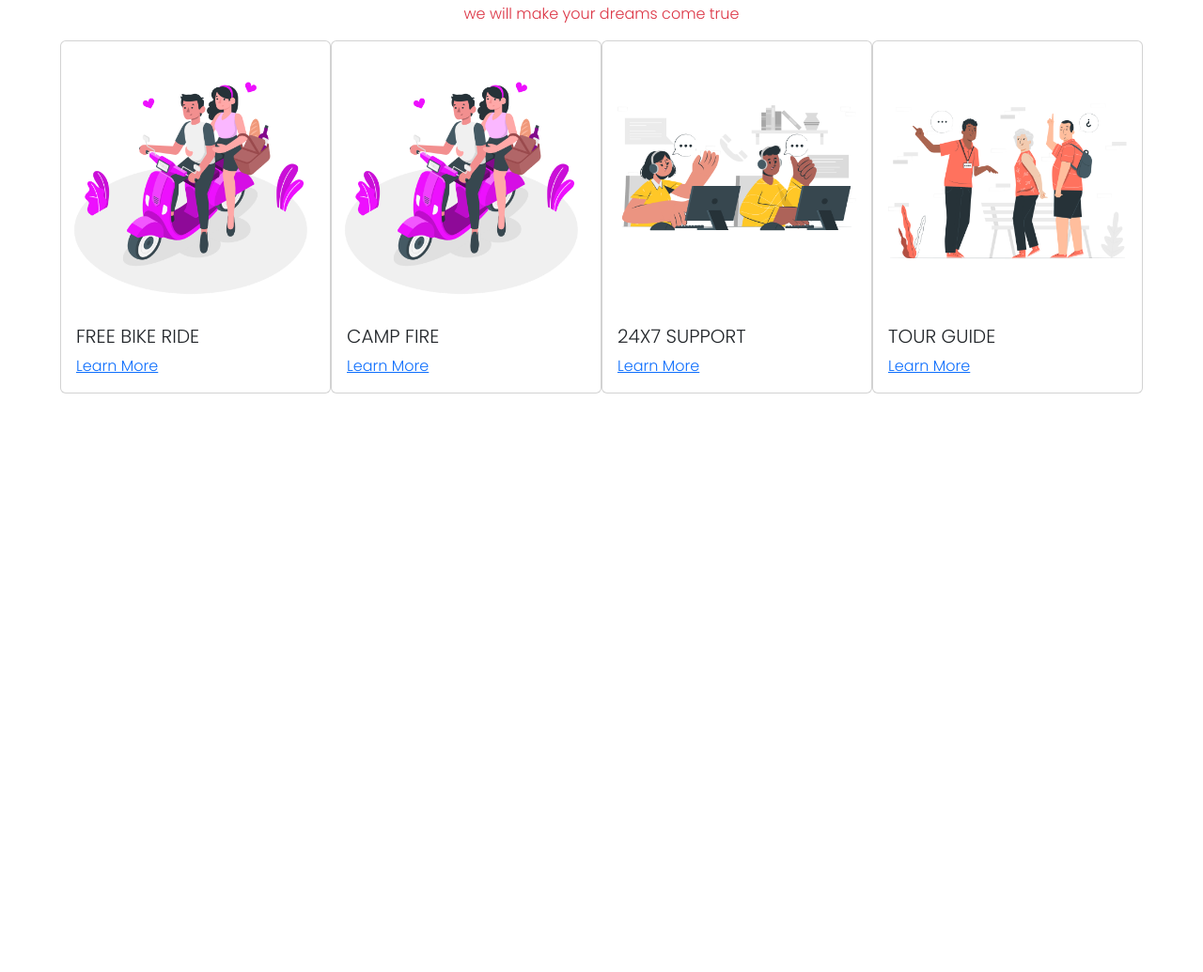
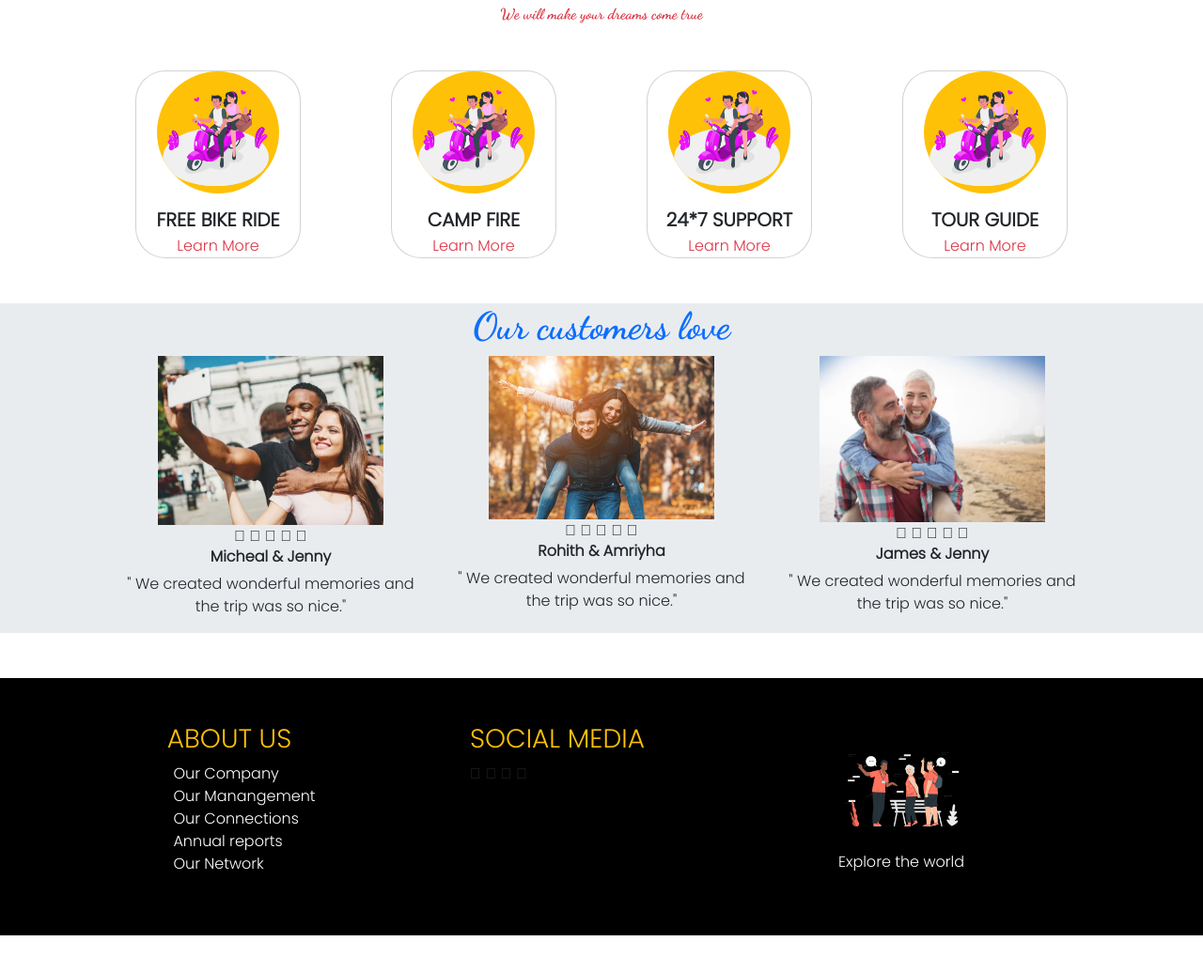
Before and after one commit to almasks/travel-guide, a plain HTML site: page index.html in a window 1280 px wide. Shown: the part 2958-3993 px from the top of the page at 94% size. Before the commit the page ends 3377 px from the top, so only its background shows below. Drawn offline with nearby package versions, Linux system fonts and the light colour scheme.

Commit message:
sections completed

```diff
--- a/index.html
+++ b/index.html
@@ -13,6 +13,9 @@
   <link rel="preconnect" href="https://fonts.gstatic.com" crossorigin>
   <link href="https://fonts.googleapis.com/css2?family=Dancing+Script:wght@700&family=Poppins:wght@300&display=swap"
     rel="stylesheet">
+  <link rel="stylesheet" href="https://cdnjs.cloudflare.com/ajax/libs/font-awesome/4.7.0/css/font-awesome.min.css">
+  <script src="https://kit.fontawesome.com/ca5f397bae.js" crossorigin="anonymous"></script>
+
 </head>
 <div class="header">
   <nav class="navbar navbar-expand-lg bg-body-transparent mx-5">
@@ -192,49 +195,128 @@
 
     </div>
     <div class="card p-3   mx-5" style="width: 18rem;">
-    <img class="north"src="image/jammukashmir.jpg" class="card-img-top" alt="...">
+      <img class="north" src="image/jammukashmir.jpg" class="card-img-top" alt="...">
 
     </div>
     <div class="card p-3   mx-5" style="width: 18rem;">
-    <img class="north"src="image/rajasthan-5.jpg" class="card-img-top" alt="...">
+      <img class="north" src="image/rajasthan-5.jpg" class="card-img-top" alt="...">
 
     </div>
     <div class="card p-3  mx-5" style="width: 18rem;">
-    <img class="north"src="image/punjab.jpg" class="card-img-top" alt="...">
+      <img class="north" src="image/punjab.jpg" class="card-img-top" alt="...">
     </div>
   </div>
 </div>
 <!-- premiun features -->
 <div class="text-center m-3 ">
   <h3 class="fw-bold p-2  ">OUR PREMIUM FEATURES </h3>
-  <p class="text-danger">we will make your dreams come true</p>
+  <p class="text-danger cursive">We will make your dreams come true</p>
 </div>
 <!-- cards -->
-<div class="d-flex justify-content-center">
-  <div class="card" style="width: 18rem;">
-    <img src="image/Romantic Getaway-amico.png" alt="">
-    <div class="card-body">
-      <h5 class="card-title">FREE BIKE RIDE</h5>
-     <a href="#" class="card-link">Learn More</a>
+<div class="d-flex justify-content-center m-5">
+  <div class="card rounded-5 mx-5 card-height" style="width: 11rem;">
+    <img class="bg-warning rounded-circle img-fluid w-75 m-auto" src="image/Romantic Getaway-amico.png" alt="">
+    <div class="card-body text-center lh-1 ">
+      <h5 class="card-title fw-bold">FREE BIKE RIDE</h5>
+      <a href="#" class="card-link text-decoration-none text-danger ">Learn More</a>
     </div>
   </div>
-  <div class="card" style="width: 18rem;">
-    <img src="image/Romantic Getaway-amico.png" alt="">
-    <div class="card-body">
-      <h5 class="card-title">CAMP FIRE</h5>
-     <a href="#" class="card-link">Learn More</a>
+  <div class="card rounded-5 mx-5 card-height" style="width: 11rem;">
+    <img class="bg-warning rounded-circle img-fluid w-75 m-auto" src="image/Romantic Getaway-amico.png" alt="">
+    <div class="card-body text-center lh-1 ">
+      <h5 class="card-title fw-bold">CAMP FIRE</h5>
+      <a href="#" class="card-link text-decoration-none text-danger">Learn More</a>
     </div>
-  </div><div class="card" style="width: 18rem;">
-    <img src="image/Contact us1.png" alt="">
-    <div class="card-body">
-      <h5 class="card-title">24X7 SUPPORT</h5>
-     <a href="#" class="card-link">Learn More</a>
   </div>
-  </div><div class="card" style="width: 18rem;">
-    <img src="image/Tour guide-pana.png" alt="">
-    <div class="card-body">
-      <h5 class="card-title">TOUR GUIDE</h5>
-     <a href="#" class="card-link">Learn More</a>
+  <div class="card rounded-5 mx-5 card-height" style="width: 11rem;">
+    <img class="bg-warning rounded-circle img-fluid w-75 m-auto " src="image/Romantic Getaway-amico.png" alt="">
+    <div class="card-body text-center lh-1 ">
+      <h5 class="card-title fw-bold">24*7 SUPPORT</h5>
+      <a href="#" class="card-link text-decoration-none text-danger">Learn More</a>
+    </div>
+  </div>
+  <div class="card rounded-5 mx-5 card-height" style="width: 11rem;">
+    <img class="bg-warning rounded-circle img-fluid w-75 m-auto" src="image/Romantic Getaway-amico.png" alt="">
+    <div class="card-body text-center lh-1  ">
+      <h5 class="card-title fw-bold">TOUR GUIDE</h5>
+      <a href="#" class="card-link text-decoration-none text-danger">Learn More</a>
+    </div>
+  </div>
+
+</div>
+<!-- customer-review -->
+<div class="bg-body-secondary ">
+  <h1 class="text-primary text-center cursive">Our customers love</h1>
+  <div class="d-flex justify-content-center ">
+    <div class="col-3 text-center mx-3 ">
+      <img class="w-75" src="image/couple1.webp" alt="">
+      <div class="customer-body">
+        <div >
+          <i class="fa-solid fa-star"></i>
+          <i class="fa-solid fa-star"></i>
+          <i class="fa-solid fa-star"></i>
+          <i class="fa-solid fa-star"></i>
+          <i class="fa-solid fa-star"></i>
+        </div>
+        <h6 class="fw-bold ">Micheal & Jenny</h6>
+        <p>" We created wonderful memories and the trip was so nice."</p>
+
+      </div>
+    </div>
+    <div class="col-3 text-center mx-3">
+      <img class="w-75 " src="image/couple2.jpg" alt="">
+      <div >
+        <i class="fa-solid fa-star"></i>
+        <i class="fa-solid fa-star"></i>
+        <i class="fa-solid fa-star"></i>
+        <i class="fa-solid fa-star"></i>
+        <i class="fa-solid fa-star"></i>
+      </div>
+      <h6 class="fw-bold">Rohith & Amriyha</h6>
+      <p>" We created wonderful memories and the trip was so nice."</p>
+
+    </div>
+    <div class="col-3 text-center mx-3">
+      <img class="w-75" src="image/couple3.webp" alt="">
+      <div >
+        <i class="fa-solid fa-star"></i>
+        <i class="fa-solid fa-star"></i>
+        <i class="fa-solid fa-star"></i>
+        <i class="fa-solid fa-star"></i>
+        <i class="fa-solid fa-star"></i>
+      </div>
+      <h6 class="fw-bold">James & Jenny</h6>
+      <p>" We created wonderful memories and the trip was so nice."</p>
+
+    </div>
+  </div>
+</div>
+<!-- footer -->
+<div class="bg-black">
+  <div class=" row d-flex m-5">
+    <div class="about col-3 m-5 ">
+      <h3 class="text-warning ">ABOUT US</h3>
+
+      <ul class="">
+        <li><a class="text-decoration-none text-white" href="#">Our Company</a></li>
+        <li><a class="text-decoration-none text-white" href="#">Our Manangement</a></li>
+        <li><a class="text-decoration-none text-white" href="#">Our Connections</a></li>
+        <li><a class="text-decoration-none text-white"href="#">Annual reports</a></li>
+        <li><a class="text-decoration-none text-white" href="#">Our Network</a></li>
+
+      </ul>
+    </div>
+    <div class="social-media col-3  m-5">
+      <h3 class="text-warning">SOCIAL MEDIA</h3>
+      <i class="fa-brands fa-square-facebook"></i>
+      <i class="fa-brands fa-square-facebook"></i>
+      <i class="fa-brands fa-square-facebook"></i>
+      <i class="fa-brands fa-square-facebook"></i>
+
+    </div>
+    <div class="pic col-3 m-5 text-white" >
+      <img  class="w-50 rounded-5"src="image/Tour guide-pana.png " alt="">
+      <p>Explore the world</p>
     </div>
   </div>
 </div>
--- a/styles.css
+++ b/styles.css
@@ -31,3 +31,22 @@
 .north{
     height: 200px;
 }
+.cursive{
+    font-family:'Dancing Script', cursive !important ;
+
+}
+.card-height{
+    height: 200px;
+}
+.customer{
+    height: 200px;
+}
+ul li{
+    list-style: none;
+}
+.about{
+    display: flex;
+    flex-direction: column;
+    flex-wrap: wrap;
+    align-items: center;
+}
```
Also changed, not shown: image/rating (1).png (added), image/rating.png (added). Lines whose indentation alone changed are shown as unchanged.
